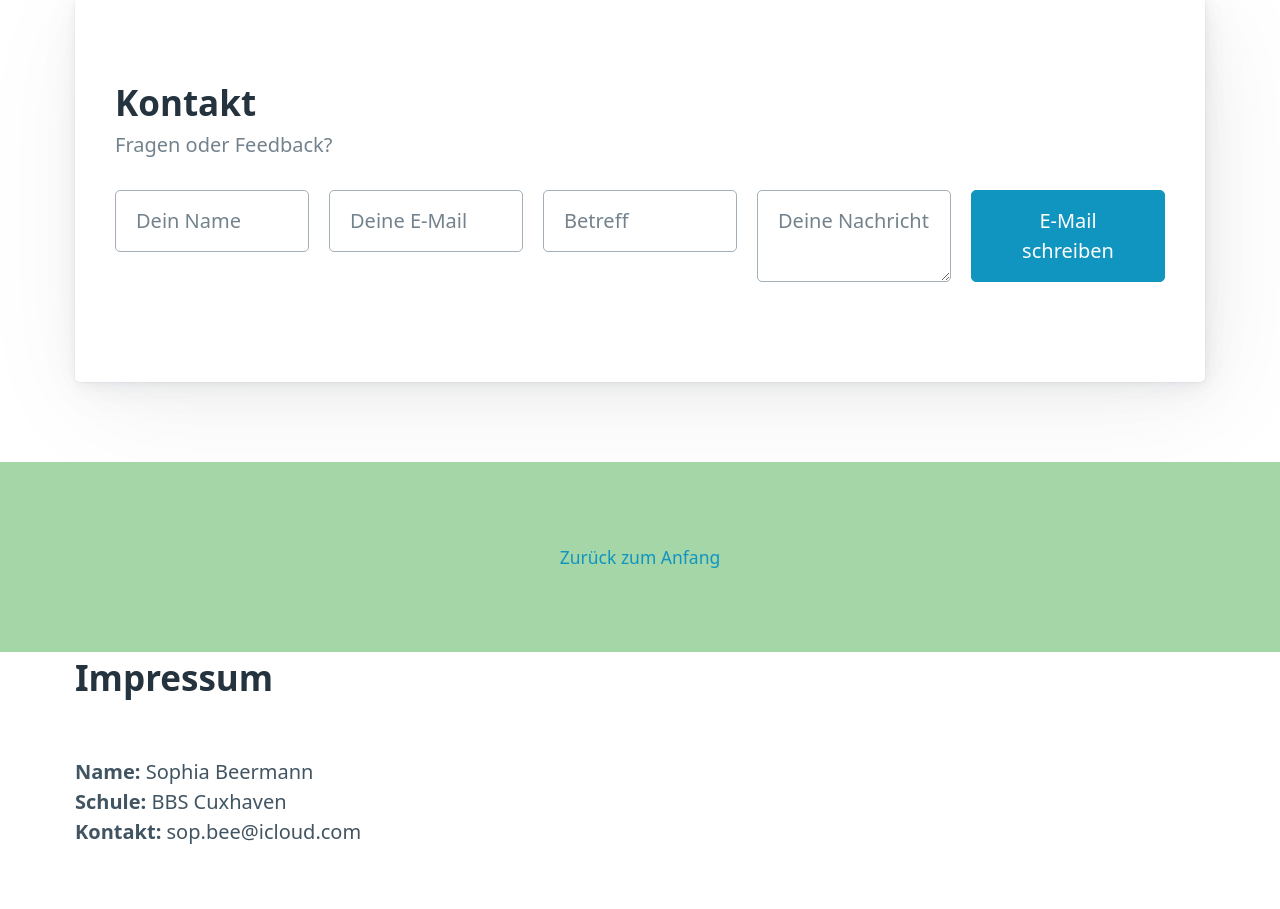
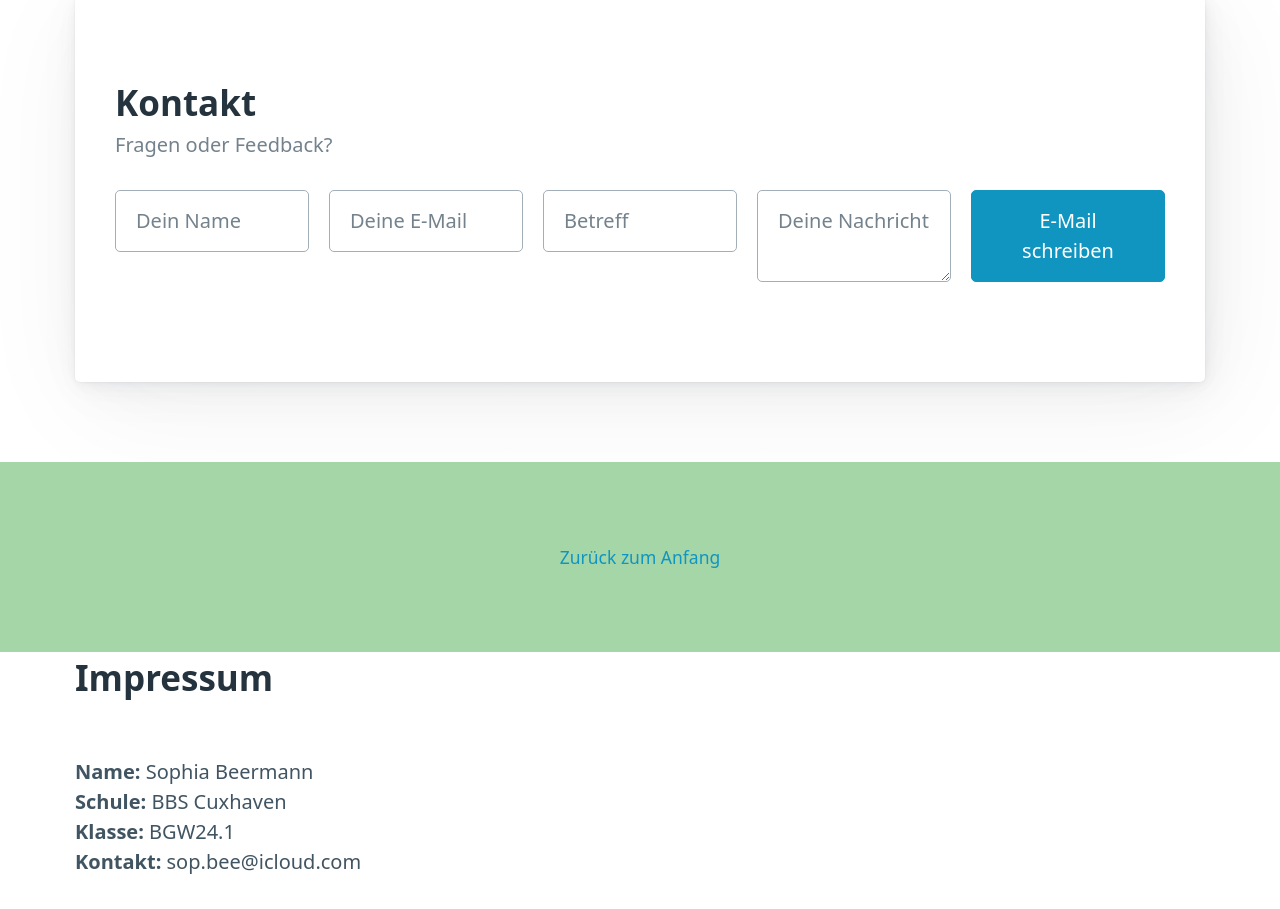
Before and after one commit to mabsam51/Nachhaltigkeit-im-Verkehr, a plain HTML site: page index.htm in a window 1280 px wide. Shown: the part 2394-3303 px from the top of the page. Drawn offline with nearby package versions, Linux system fonts and the light colour scheme.

Commit message:
Add files via upload

```diff
--- a/index.htm
+++ b/index.htm
@@ -9,7 +9,17 @@
   <meta name="author" content="Sophia Beermann, BBS Cuxhaven" />
   <!-- Indexierung durch Suchmaschinen unterdrückt -->
   <meta name="robots" content="noindex, nofollow" />
-  <title>Nachhaltigkeit im Verkehr</title>
+
+<!--
+    Erklärung:
+    - "noindex, nofollow" verhindert, dass Suchmaschinen wie Google die Seite anzeigen.
+    - Das ist nützlich für Projekte oder private Webseiten, die nicht öffentlich gefunden werden sollen.
+
+    Alternative (wenn Indexierung gewünscht ist):
+    <meta name="robots" content="index, follow" />
+    -->
+
+<title>Nachhaltigkeit im Verkehr</title>
 
   <!-- Aufgabe 9: Favicon im Root-Verzeichnis -->
   <link rel="icon" href="favicon.png" type="image/png" />
@@ -187,8 +197,9 @@
   <section id="impressum" class="container">
     <h2>Impressum</h2>
     <p><strong>Name:</strong> Sophia Beermann<br>
-       <strong>Schule:</strong> BBS Cuxhaven<br>
-       <strong>Kontakt:</strong> sop.bee@icloud.com</p>
+        <strong>Schule:</strong> BBS Cuxhaven<br>
+        <strong>Klasse:</strong> BGW24.1<br>
+	<strong>Kontakt:</strong> sop.bee@icloud.com</p>
   </section>
 
   <!-- Aufgabe 11: JavaScript -->
```
